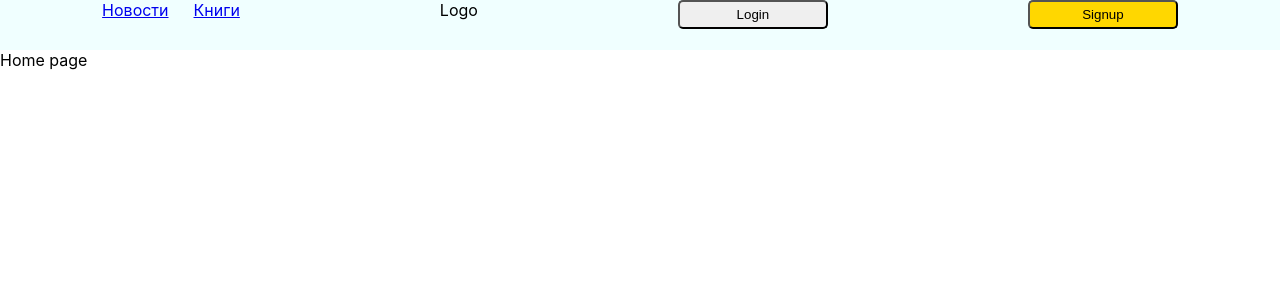
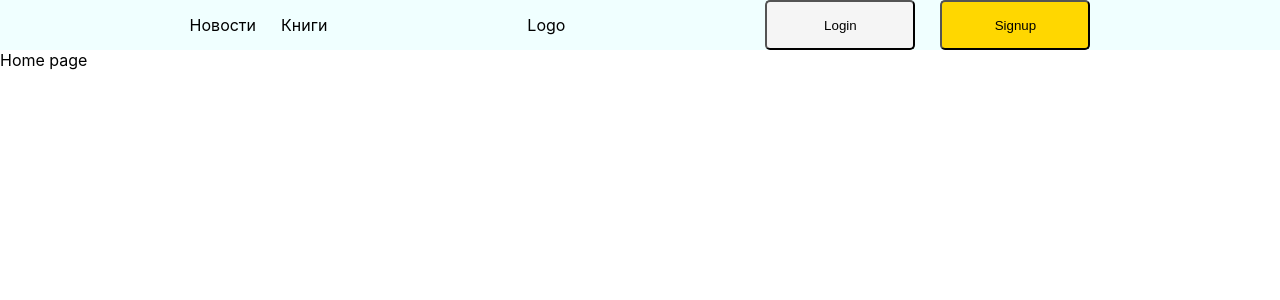
Before and after one commit to zvshka/LIBRARY33-Frontend, a React (Create React App) app: page /Home in a window 1280 px wide. Shown: the top 300 px of the page. Built offline with nearby package versions, Linux system fonts and the light colour scheme.

Commit message:
minor improvements of navbar

```diff
--- a/src/components/NavBar.js
+++ b/src/components/NavBar.js
@@ -2,16 +2,17 @@ import styles from '../style/NavBar.module.css'
 import { Link } from 'react-router-dom'
 import Button from './Button'
 
-
 const NavBar = () => {
     return <nav>
         <ul>
-            <li><Link to="/Home">Новости</Link></li>
-            <li><Link to="/Books">Книги</Link></li>
+            <li><Link to="/Home" className={styles.navlink}>Новости</Link></li>
+            <li><Link to="/Books" className={styles.navlink}>Книги</Link></li>
         </ul>
-        <div>Logo</div>
-        <div><Link><Button>Login</Button></Link></div>
-        <div><Link><Button gold>Signup</Button></Link></div>
+        <div className={styles.logo}>Logo</div>
+        <div className={styles.btnholder}>
+            <div><Link><Button>Login</Button></Link></div>
+            <div><Link><Button gold>Signup</Button></Link></div>
+        </div>
     </nav>
 }
 export default NavBar
--- a/src/style/Button.module.css
+++ b/src/style/Button.module.css
@@ -1,10 +1,12 @@
 .btn{
     padding: 5px;
     width: 150px;
+    height: 50px;
     border-radius: 5px;
     align-content: center;
     text-align: center;
     vertical-align: middle;
+    background-color: whitesmoke;
 }
 .gold{
     background-color: gold;
--- a/src/style/NavBar.module.css
+++ b/src/style/NavBar.module.css
@@ -6,10 +6,22 @@ nav{
     background-color: azure;
     justify-content: center;
 }
+nav > .btnholder, nav > ul{
+    display: inline-flex;
+    gap: 25px;
+}
 nav > ul{
-    display: inline-flex;
     margin: 0;
     padding: 0;
-    gap: 25px;
     list-style-type: none;
 }
+nav > ul > li, nav > .logo{
+    margin: auto 0;
+}
+.navlink{
+    text-decoration: none;
+    color: black;
+}
+.navlink:hover{
+    color: darkblue;
+}
```
